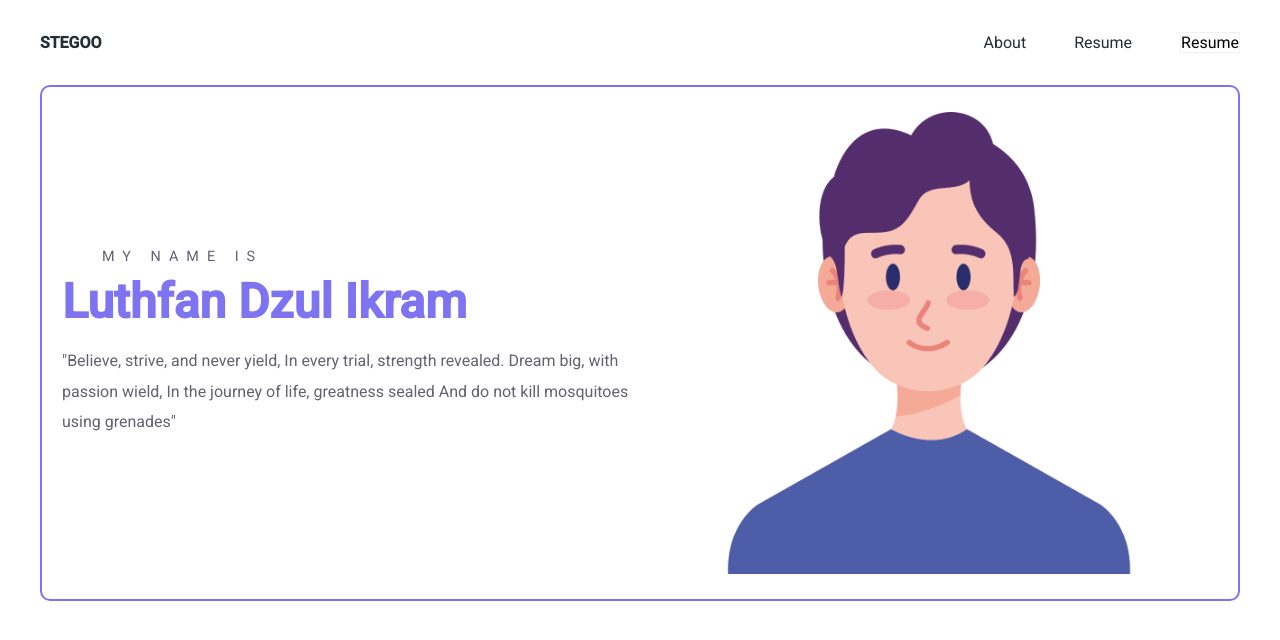
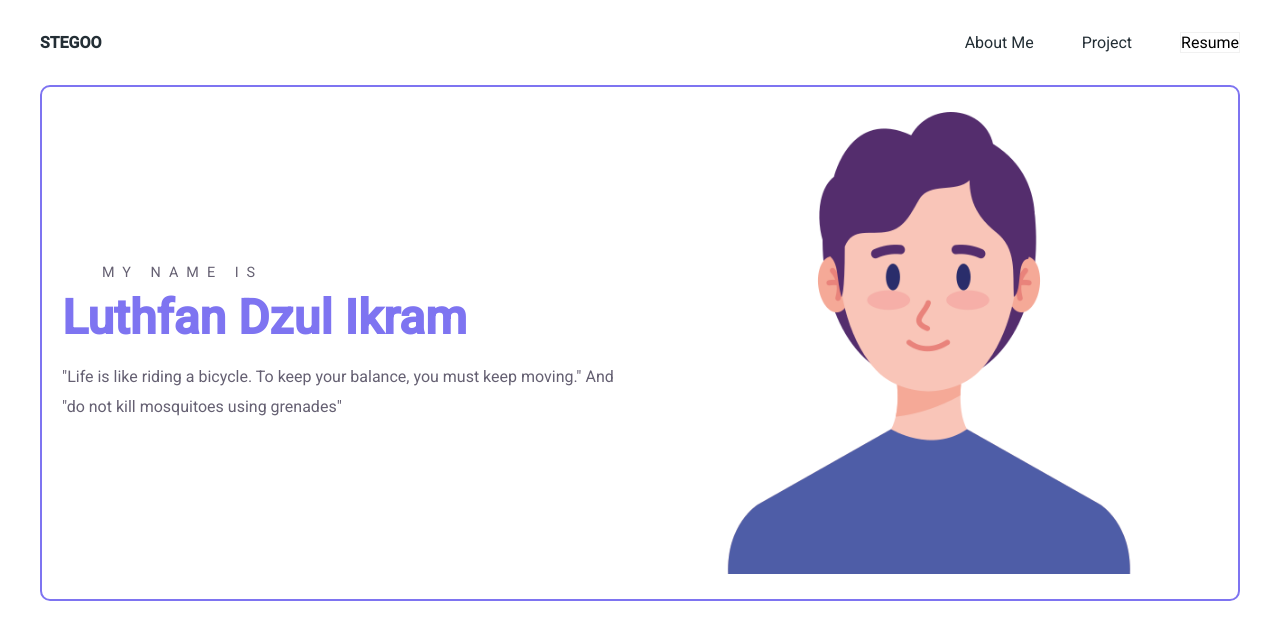
Before and after one commit to luthfannnn/Luthfan-Dzul-Ikram, a plain HTML site: page index.html in a window 1280 px wide. Drawn offline with Linux system fonts and the light colour scheme.

Commit message:
Update index.html

```diff
--- a/index.html
+++ b/index.html
@@ -19,9 +19,9 @@
 
             <nav>
                 <ul>
-                    <li><a href="index(2).html" target="_blank">About</a></li>
-                    <li><a href="index(3).html" target="_blank">Resume</a></li>
-                        <a href="CV Luthfan Dzul Ikram.pdf" target="_blank">
+                    <li><a href="index(2).html" target="_blank">About Me</a></li>
+                    <li><a href="/LuthfanDzulIkram_1AEC2.pdf" target="_blank">Project</a></li>
+                        <a href="/CV Luthfan Dzul Ikram.pdf" target="_blank">
                         <button class ="btn" >Resume</button>
                     </a></li>
                 </ul>
@@ -39,10 +39,9 @@
                 <h3 class="pre-title">My name is</h3>
                 <h1 class="hero-name">Luthfan Dzul Ikram</h1>
                 <p>
-                    "Believe, strive, and never yield,
-                    In every trial, strength revealed.
-                    Dream big, with passion wield,
-                    In the journey of life, greatness sealed And do not kill mosquitoes using grenades"
+                    "Life is like riding a bicycle.
+                    To keep your balance, you must keep moving." And
+                    "do not kill mosquitoes using grenades"
                 </p>
 
             </div>
```
